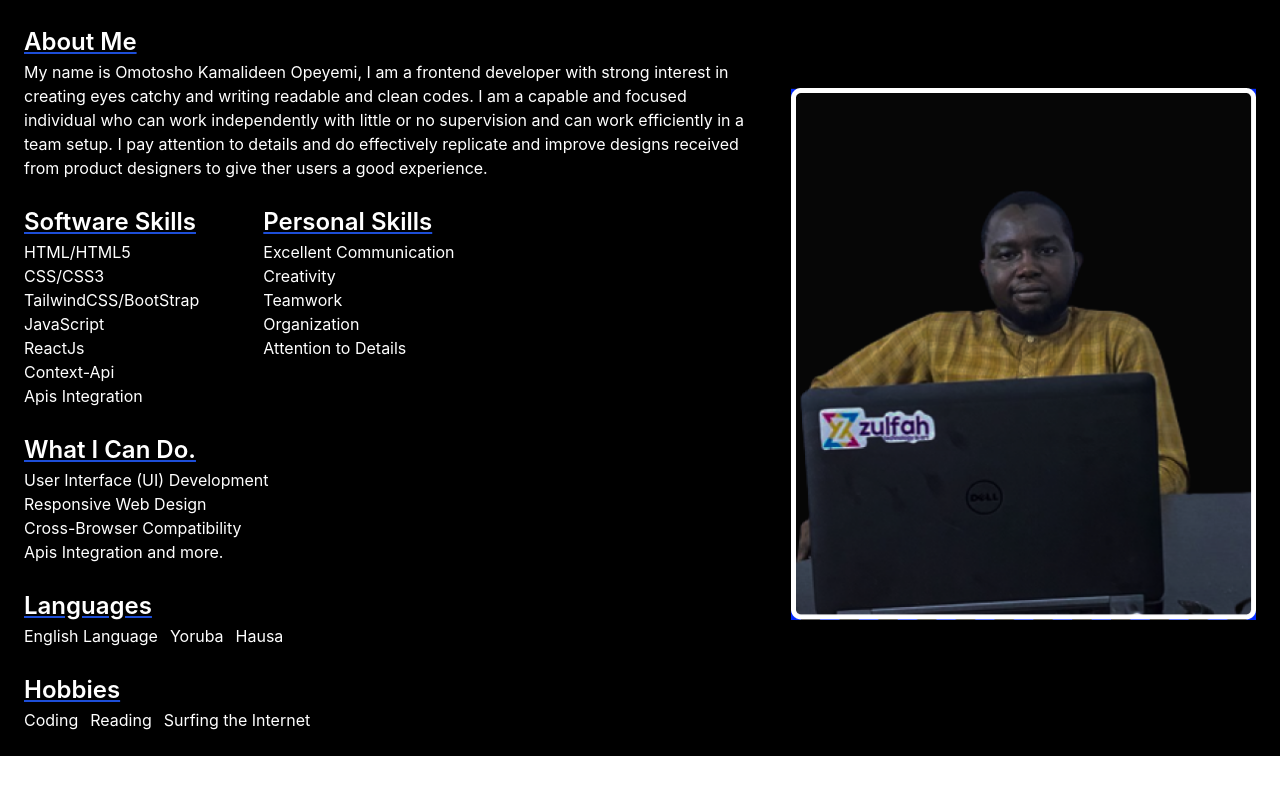
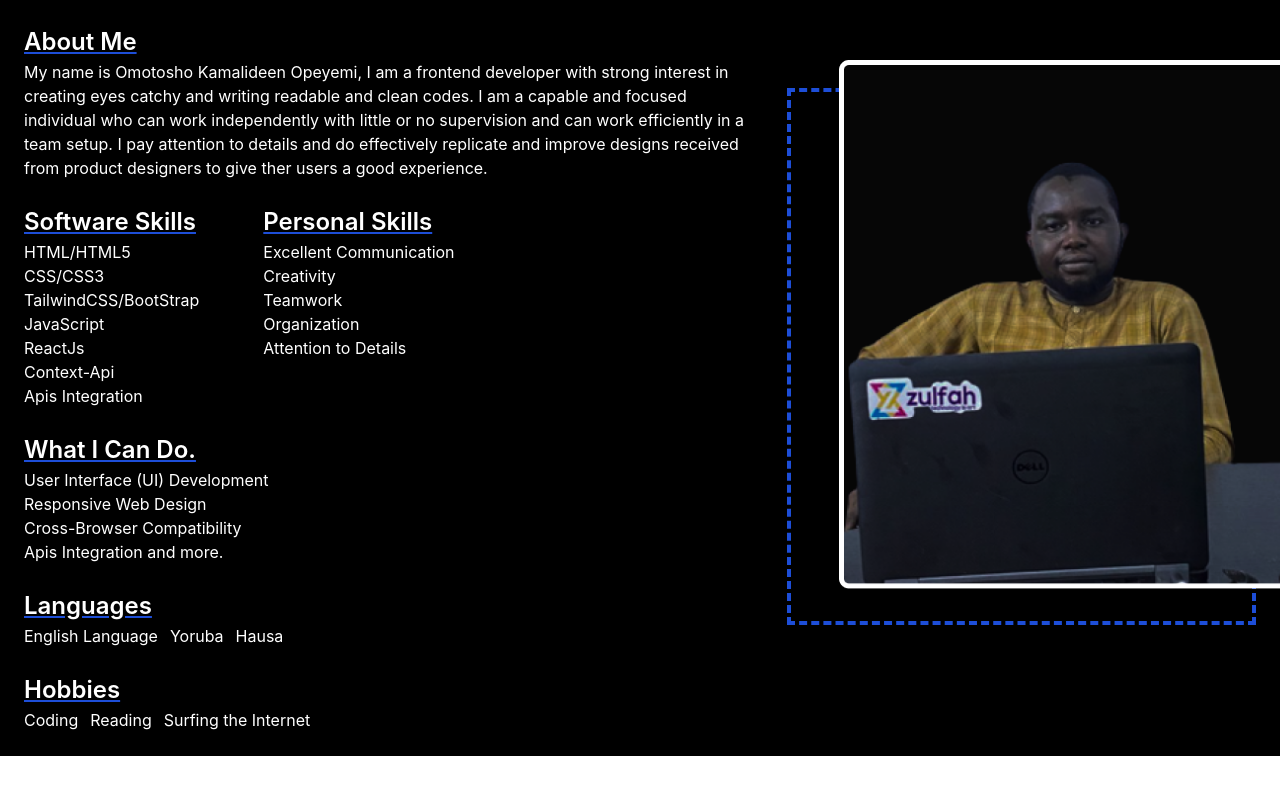
Before and after one commit to Dapious99/portfolioProject, a React (Create React App) app in the folder my-portfolio/: page / in a window 1280 px wide. Shown: the top 794 px of the page. Built offline with nearby package versions, Linux system fonts and the light colour scheme.

Commit message:
image positioning

```diff
--- a/my-portfolio/src/about/About.jsx
+++ b/my-portfolio/src/about/About.jsx
@@ -17,8 +17,8 @@ const About = () => {
         <Hobbies />
       </div>
       <div className="pt-[4rem]">
-        <div className="bg-blueDots bg-cover bg-no-repeat">
-          <img src={kamal} className=""/>
+        <div className="border-4 border-dashed border-blue-700">
+          <img src={kamal} className="relative bottom-8 left-[3rem]"/>
         </div>
       </div>
     </div>
--- a/my-portfolio/tailwind.config.js
+++ b/my-portfolio/tailwind.config.js
@@ -9,7 +9,7 @@ module.exports = {
         sm: { max: "415px" },
       },
       backgroundImage: {
-        blueDots: "url('/src/assets/bluedots.png');",
+        '': "url('');",
       },
     },
   },
```
Also changed, not shown: my-portfolio/src/assets/bluedots.png (deleted).
